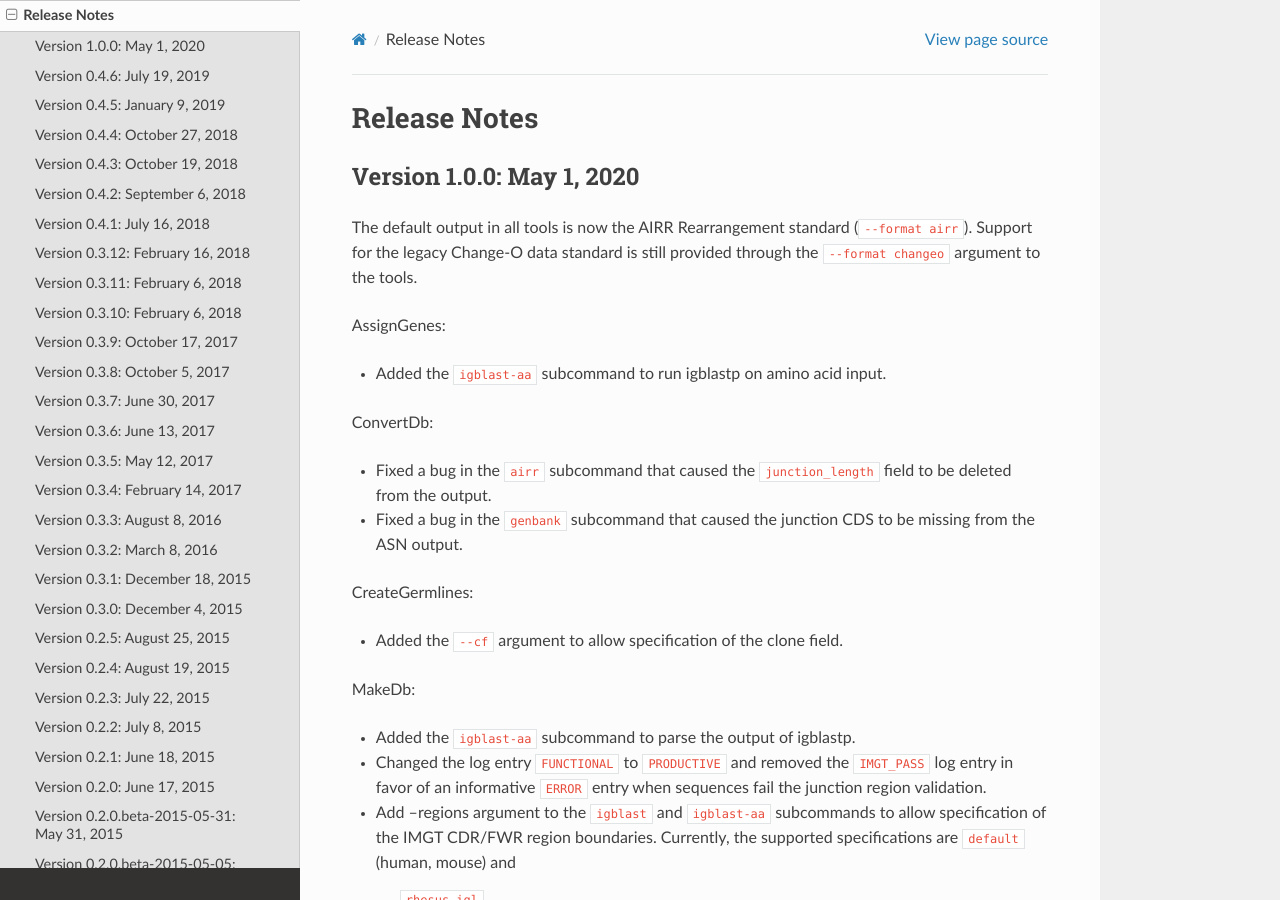
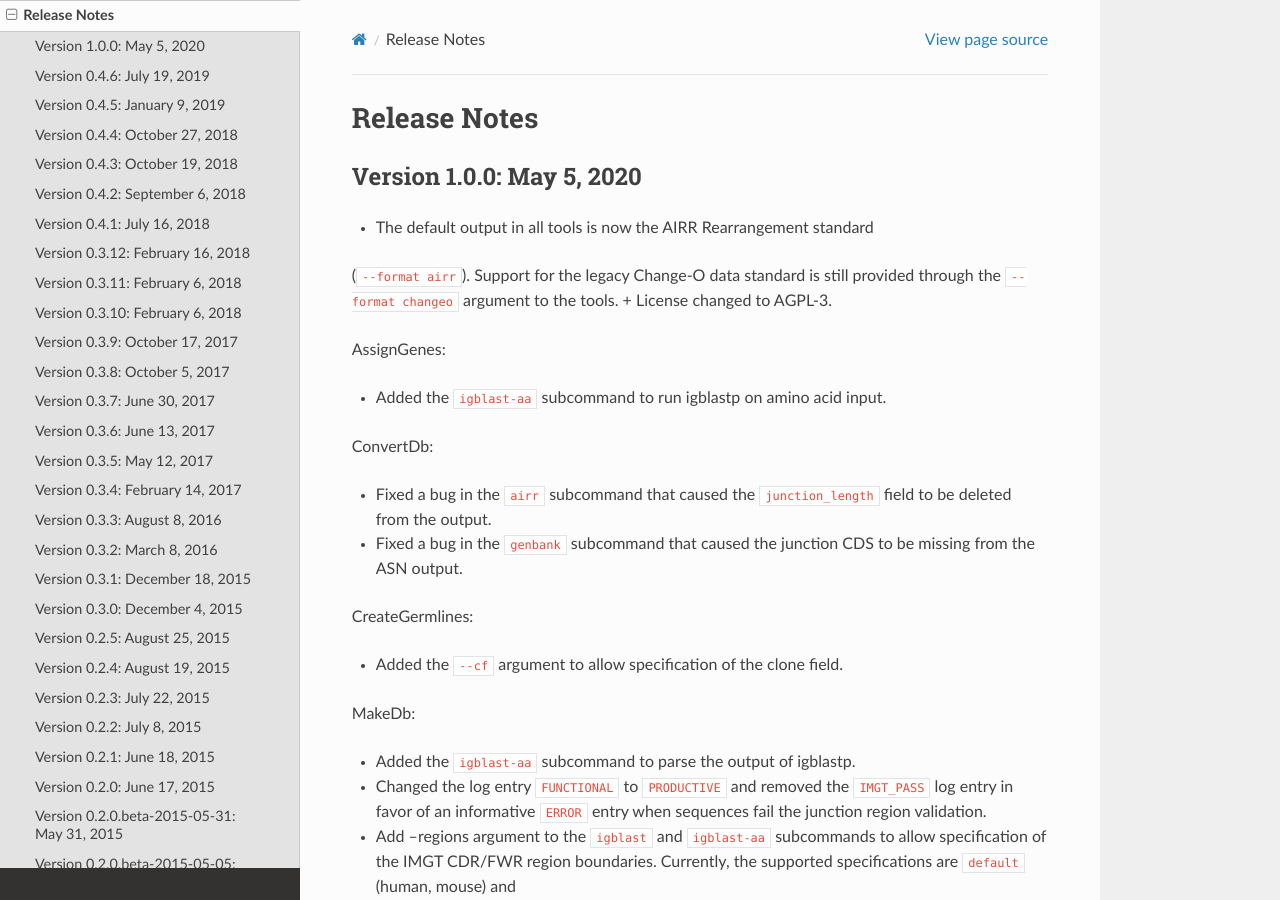
Before and after one commit to immcantation/changeo, a Sphinx documentation site: the page built from docs/news.rst, in a window 1280 px wide and 900 px high. Built offline with Sphinx 7.4.7 and the Read the Docs theme 2.0.0, drawn with Linux system fonts in a browser that asks for light colours; formulas are drawn with MathJax 3; some of the changed text lies outside the part shown.

Commit message:
Change license to AGPL-3 and bump date.

```diff
--- a/NEWS.rst
+++ b/NEWS.rst
@@ -1,12 +1,13 @@
 Release Notes
 ===============================================================================
 
-Version 1.0.0:  May 1, 2020
+Version 1.0.0:  May 5, 2020
 -------------------------------------------------------------------------------
 
-The default output in all tools is now the AIRR Rearrangement standard
++ The default output in all tools is now the AIRR Rearrangement standard
 (``--format airr``). Support for the legacy Change-O data standard is still
 provided through the ``--format changeo`` argument to the tools.
++ License changed to AGPL-3.
 
 AssignGenes:
 
--- a/changeo/Version.py
+++ b/changeo/Version.py
@@ -3,7 +3,7 @@ Version and authorship information
 """
 
 __author__    = 'Namita Gupta, Jason Anthony Vander Heiden'
-__copyright__ = 'Copyright 2019 Kleinstein Lab, Yale University. All rights reserved.'
-__license__   = 'Creative Commons Attribution-ShareAlike 4.0 International (CC BY-SA 4.0)'
+__copyright__ = 'Copyright 2020 Kleinstein Lab, Yale University. All rights reserved.'
+__license__   = 'GNU Affero General Public License 3 (AGPL-3)'
 __version__   = '1.0.0'
-__date__      = '2020.05.01'
+__date__      = '2020.05.05'
--- a/docs/conf.py
+++ b/docs/conf.py
@@ -16,6 +16,7 @@
 import sys
 import os
 import sphinx_rtd_theme
+import datetime
 from unittest.mock import MagicMock
 
 # Changeo imports
@@ -71,7 +72,7 @@ master_doc = 'index'
 
 # General information about the project.
 project = 'changeo'
-copyright = 'Kleinstein Lab, Yale University, 2018'
+copyright = 'Kleinstein Lab, Yale University, ' + str(datetime.datetime.now().year)
 
 # The version info for the project you're documenting, acts as replacement for
 # |version| and |release|, also used in various other places throughout the
```
Also changed, not shown: 1 other file.
